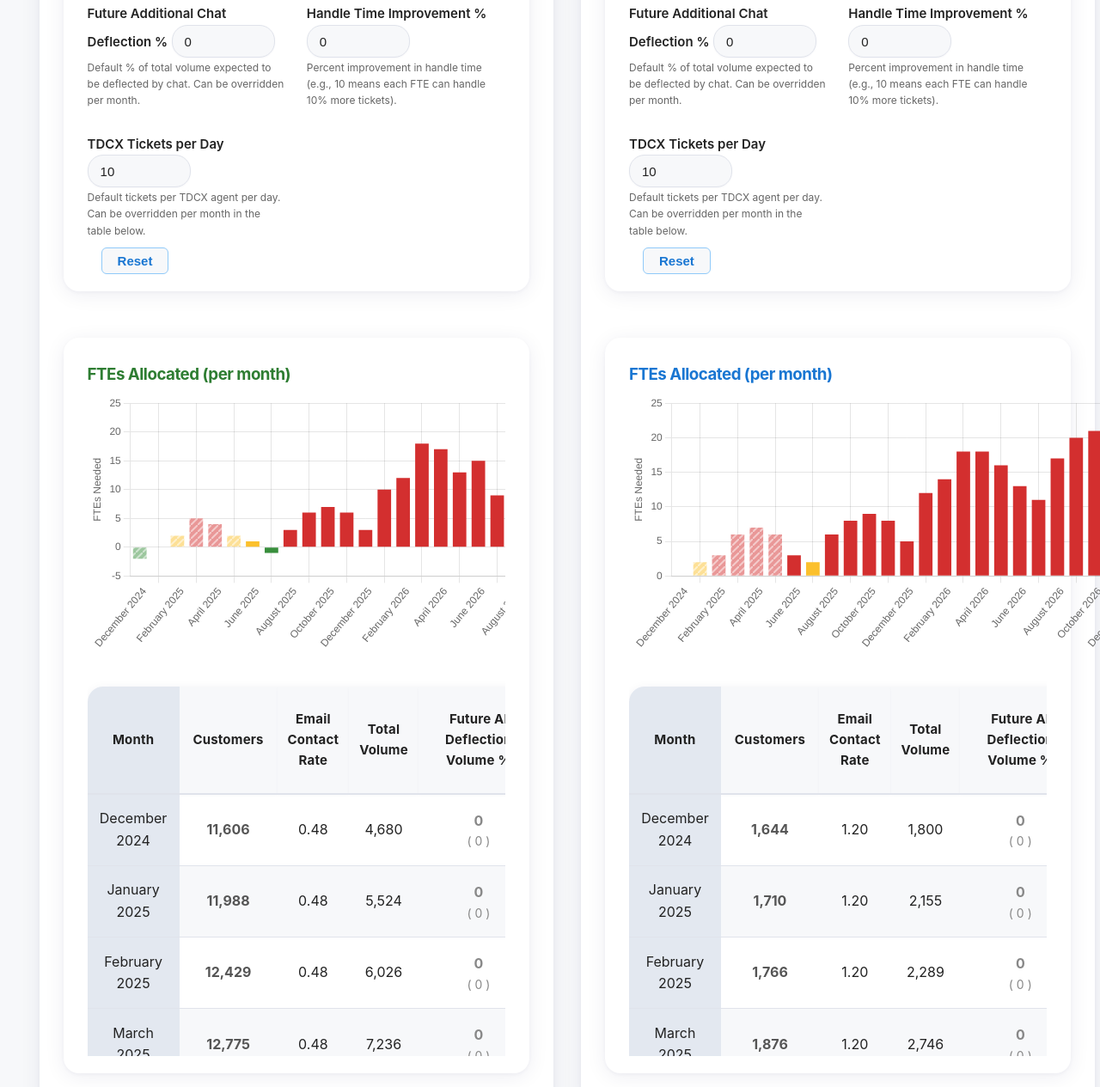
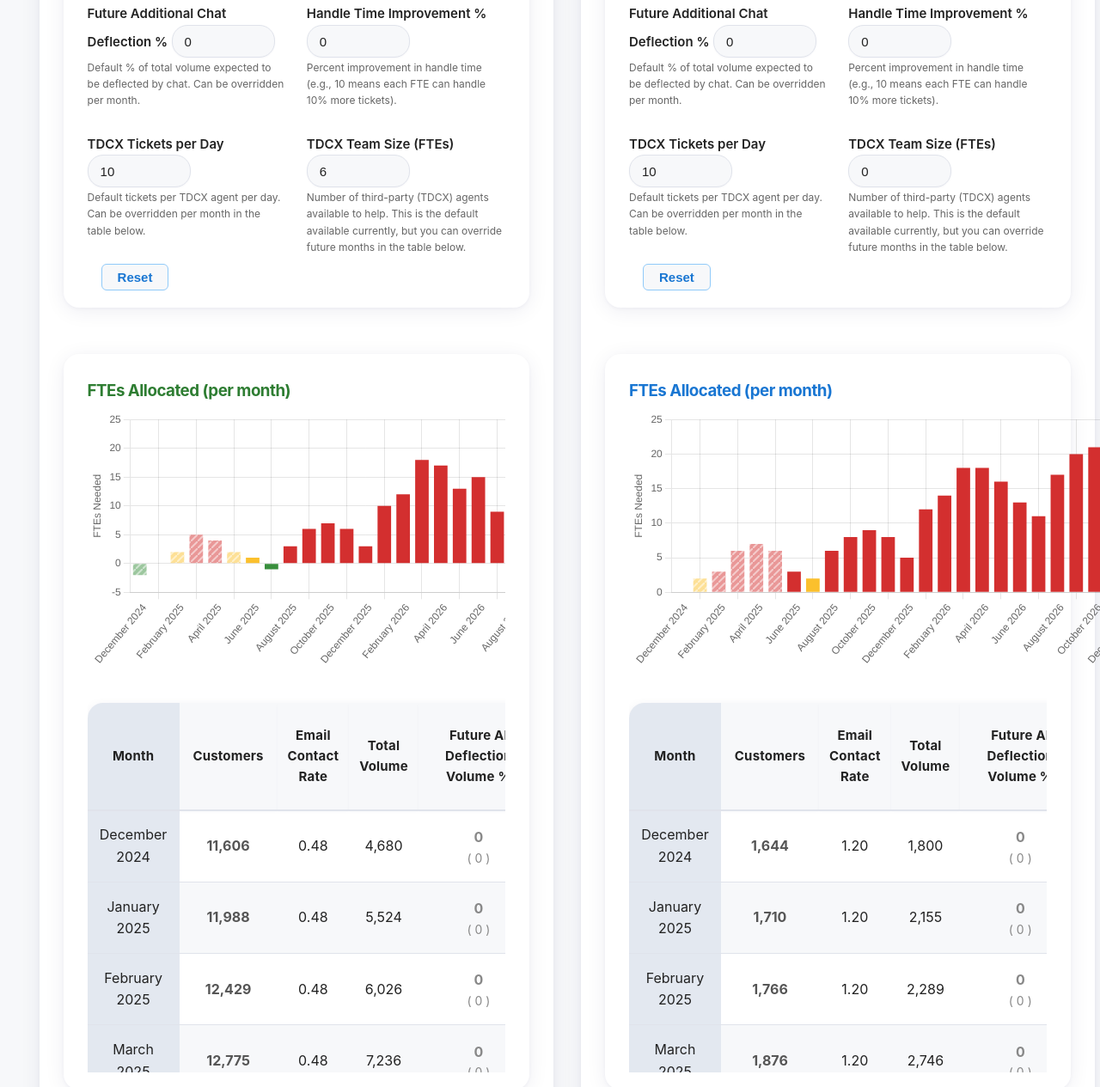
Before and after one commit to keishtho/SUPERFORECASTER, a plain HTML site: page index.html in a window 1280 px wide. Shown: the part 676-1941 px from the top of the page at 86% size. Drawn offline with nearby package versions, Linux system fonts and the light colour scheme.

Commit message:
Make TDCX Team Size non-editable cells match TDCX Tickets per Day style for hardcoded months

```diff
--- a/index.html
+++ b/index.html
@@ -500,6 +500,10 @@
         const HOURS_PER_DAY = 8;
         const MINUTES_PER_HOUR = 60;
         const TDCX_TICKETS_PER_DAY = 10;
+
+        // Add after other constants
+        const hardcodedTdcxTeamSize = [0, 0, 6, 6, 6, 6];
+        const hardcodedTdcxTicketsPerDay = [0, 0, 0, 5, 5, 10];
 
         // Store segment data
         const SEGMENTS = [
@@ -602,6 +606,7 @@
                         ${renderInput('chatDeflection', 'Future Additional Chat Deflection %', inputs.chatDeflection, key, 'Default % of total volume expected to be deflected by chat. Can be overridden per month.', 0, 30, 0.1)}
                         ${renderInput('handleTimeImprovement', 'Handle Time Improvement %', inputs.handleTimeImprovement, key, 'Percent improvement in handle time (e.g., 10 means each FTE can handle 10% more tickets).', 0, 100, 1)}
                         ${renderInput('tdcxTicketsPerDay', 'TDCX Tickets per Day', inputs.tdcxTicketsPerDay || 10, key, 'Default tickets per TDCX agent per day. Can be overridden per month in the table below.', 1, 100, 1)}
+                        ${renderInput('tdcxTeamSize', 'TDCX Team Size (FTEs)', inputs.tdcxTeamSize, key, 'Number of third-party (TDCX) agents available to help. This is the default available currently, but you can override future months in the table below.')}
                     </div>
                     <button class="reset-segment-btn" onclick="resetSegmentInputs('${key}')">Reset</button>
                 </div>
@@ -622,6 +627,7 @@
                                     <th>Total Volume</th>
                                     <th class="ai-deflect">Future AI Deflection Volume %</th>
                                     <th class="chat-deflect">Future Additional Chat Deflection %</th>
+                                    <th>TDCX Team Size</th>
                                     <th class="tdcx-tickets-header">TDCX Tickets per Day</th>
                                     <th>TDCX % of Total Volume</th>
                                     <th>Core Team Volume</th>
@@ -655,6 +661,7 @@
                                     <th>Total Volume</th>
                                     <th class="ai-deflect">Future AI Deflection Volume %</th>
                                     <th class="chat-deflect">Future Additional Chat Deflection %</th>
+                                    <th>TDCX Team Size</th>
                                     <th class="tdcx-tickets-header">TDCX Tickets per Day</th>
                                     <th>TDCX % of Total Volume</th>
                                     <th>Core Team Volume</th>
@@ -744,7 +751,9 @@
                 const tdcxTeamSizeHighlight = tdcxTeamSizeOverride !== null && tdcxTeamSizeOverride !== undefined ? 'background:#fffde7;font-weight:bold;' : '';
                 const tdcxPercentHighlight = tdcxPercentOverride !== null && tdcxPercentOverride !== undefined ? 'background:#fffde7;font-weight:bold;' : '';
                 const tdcxTeamSizeValue = tdcxTeamSizeOverride !== null && tdcxTeamSizeOverride !== undefined ? tdcxTeamSizeOverride : segmentInputs[segKey].tdcxTeamSize;
-                const tdcxTeamSizeInput = `<input type=\"number\" min=\"0\" max=\"99\" step=\"1\" value=\"${tdcxTeamSizeValue}\" data-seg=\"${segKey}\" data-month=\"${idx}\" style=\"width:60px;${tdcxTeamSizeHighlight}\" title=\"Override TDCX Team Size for this month\" onchange=\"onManualTdcxTeamSizeInput(this)\">`;
+                const tdcxTeamSizeInput = idx >= 0 && idx <= 5
+                  ? `<div class="cell-stack"><div class="main-value static">${tdcxTeamSizeValue}</div></div>`
+                  : `<input type=\"number\" min=\"0\" max=\"99\" step=\"1\" value=\"${tdcxTeamSizeValue}\" data-seg=\"${segKey}\" data-month=\"${idx}\" style=\"width:60px;${tdcxTeamSizeHighlight}\" title=\"Override TDCX Team Size for this month\" onchange=\"onManualTdcxTeamSizeInput(this)\">`;
                 const tdcxPercentInput = `<input type=\"number\" min=\"0\" max=\"100\" step=\"0.1\" value=\"${tdcxPercentOverride !== null && tdcxPercentOverride !== undefined ? tdcxPercentOverride : segmentInputs[segKey].tdcxPercent}\" data-seg=\"${segKey}\" data-month=\"${idx}\" style=\"width:60px;${tdcxPercentHighlight}\" title=\"Override TDCX % of Volume for this month\" onchange=\"onManualTdcxPercentInput(this)\">`;
                 // Calculate actual TDCX % of Total Volume
                 const tdcxPercentOfTotal = month.tdcxVolume && month.totalVolume > 0
@@ -753,7 +762,10 @@
                 // Tickets per TDCX per day and TDCX tickets per day overrides
                 const tdcxTicketsPerDayOverride = manualTdcxTicketsPerDayByMonth[segKey][idx];
                 const tdcxTicketsPerDayHighlight = tdcxTicketsPerDayOverride !== null && tdcxTicketsPerDayOverride !== undefined ? 'background:#fffde7;font-weight:bold;' : '';
-                const tdcxTicketsPerDayInput = `<input type=\"number\" min=\"1\" max=\"100\" step=\"1\" value=\"${tdcxTicketsPerDayOverride !== null && tdcxTicketsPerDayOverride !== undefined ? tdcxTicketsPerDayOverride : 10}\" data-seg=\"${segKey}\" data-month=\"${idx}\" style=\"width:60px;${tdcxTicketsPerDayHighlight}\" title=\"Override TDCX Tickets per Day for this month\" onchange=\"onManualTdcxTicketsPerDayInput(this)\"><div class='impact-below'><span style='color:#888;'>( ${month.tdcxVolume.toLocaleString()} )</span></div>`;
+                const tdcxTicketsPerDayValue = idx >= 0 && idx <= 5 ? hardcodedTdcxTicketsPerDay[idx] : (manualTdcxTicketsPerDayByMonth[segKey][idx] !== null && manualTdcxTicketsPerDayByMonth[segKey][idx] !== undefined ? manualTdcxTicketsPerDayByMonth[segKey][idx] : segmentInputs[segKey].tdcxTicketsPerDay || 10);
+                const tdcxTicketsPerDayCell = idx >= 0 && idx <= 5
+                  ? `<div class=\"cell-stack\"><div class=\"main-value static\">${tdcxTicketsPerDayValue}</div><div class=\"impact-below\">( ${(tdcxTeamSizeValue * tdcxTicketsPerDayValue * WORKING_DAYS_PER_MONTH).toLocaleString()} )</div></div>`
+                  : `<div class=\"cell-stack\"><div class=\"main-value\"><input class=\"oval\" type=\"number\" min=\"1\" max=\"100\" step=\"1\" value=\"${tdcxTicketsPerDayValue}\" data-seg=\"${segKey}\" data-month=\"${idx}\" style=\"width:48px;\" title=\"Override TDCX Tickets per Day for this month\" onchange=\"onManualTdcxTicketsPerDayInput(this)\" /></div><div class=\"impact-below\">( ${(tdcxTeamSizeValue * tdcxTicketsPerDayValue * WORKING_DAYS_PER_MONTH).toLocaleString()} )</div></div>`;
                 // Hardcoded actuals for Non-VIP and VIP
                 const hardcodedNonVipActuals = [11606, 11988, 12429, 12775, 13071, 13319];
                 const hardcodedVipActuals = [1644, 1710, 1766, 1876, 2050, 2189];
@@ -812,15 +824,6 @@
                         ? manualTdcxTicketsPerDayByMonth[segKey][idx]
                         : segmentInputs[segKey].tdcxTicketsPerDay || 10;
                 }
-                const tdcxVolumeCalc = tdcxTeamSizeValue * tdcxTicketsPerDay * WORKING_DAYS_PER_MONTH;
-                const tdcxTicketsPerDayCell = `
-                  <div class="cell-stack">
-                    <div class="main-value">
-                      <input class="oval" type="number" min="1" max="100" step="1" value="${tdcxTicketsPerDay}" data-seg="${segKey}" data-month="${idx}" style="width:48px;" title="Override TDCX Tickets per Day for this month" onchange="onManualTdcxTicketsPerDayInput(this)" />
-                    </div>
-                    <div class="impact-below">(${tdcxVolumeCalc.toLocaleString()})</div>
-                  </div>
-                `;
                 return `
                     <tr${month.isCurrentMonth ? " style='background:#e3f2fd;'" : ''}>
                         <td class=\"sticky-col\">${month.month}</td>
```
